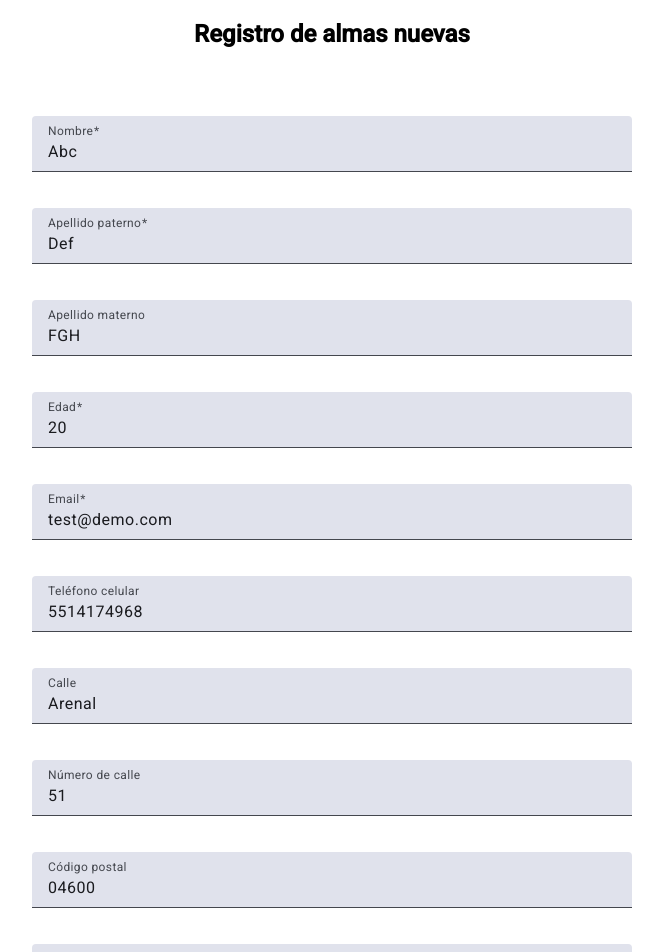
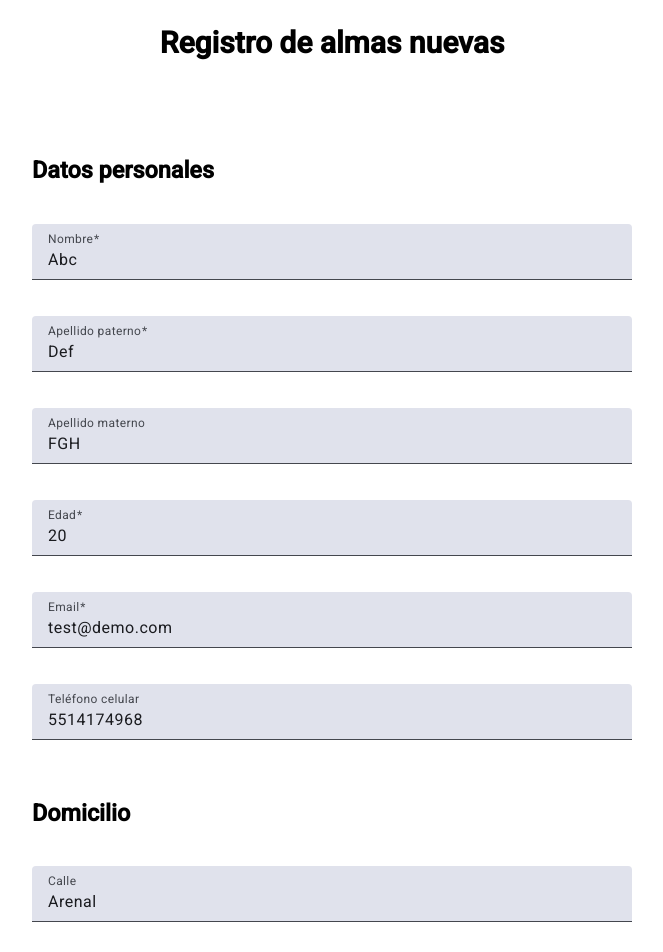
Before and after one commit to VHIzq/frontend, an Angular app: page /registry-form in a window 1280 px wide. Shown: the top 952 px of the page, without its empty margins (308-971 px from the left). Built offline with nearby package versions, Linux system fonts and the light colour scheme.

Commit message:
add spacings css variabsles

```diff
--- a/src/app/registry-form/components/preview-form/preview-form.component.html
+++ b/src/app/registry-form/components/preview-form/preview-form.component.html
@@ -4,7 +4,7 @@
   <span> {{ data.name }} </span>
 
   <strong> Apellido Paterno: </strong>
-  <span> {{ data.firstLastName}} </span>
+  <span> {{ data.firstLastName }} </span>
 
   <strong> Apellido Materno: </strong>
   <span> {{ data.secondsLastName }} </span>
@@ -13,35 +13,45 @@
   <span> {{ data.age }} </span>
 
   <strong> Email: </strong>
-  <span> {{data.email}} </span>
+  <span> {{ data.email }} </span>
 
   <strong> Celular: </strong>
-  <span> {{data.cellphone}} </span>
+  <span> {{ data.cellphone }} </span>
 
   <strong>Calle:</strong>
-  <span> {{data.street }} </span>
+  <span> {{ data.street }} </span>
 
   <strong>Numero exterior: </strong>
-  <span> {{data.streetNumber}} </span>
+  <span> {{ data.streetNumber }} </span>
 
   <strong> Codigo Postal: </strong>
-  <span> {{data.zipCode}} </span>
+  <span> {{ data.zipCode }} </span>
 
   <strong> Referencia: </strong>
-  <span> {{ data.referende}} </span>
+  <span> {{ data.referende }} </span>
 
   <strong>Region: </strong>
-  <span> {{ data.region}} </span>
+  <span> {{ data.region }} </span>
 
   <strong>Estado: </strong>
-  <span> {{data.state }} </span>
+  <span> {{ data.state }} </span>
 
   <strong> Numero interior: </strong>
-  <span> {{data.houseNumber}} </span>
+  <span> {{ data.houseNumber }} </span>
 
   <strong> Sexo: </strong>
-  <span> {{data.sex}} </span>
+  <span> {{ data.sex }} </span>
+
+  <strong> Lider de Casa de Paz: </strong>
+  <span> {{ data.peaceHouseLeader }} </span>
+
+  <strong> Numero de Casa de Paz: </strong>
+  <span> {{ data.peaceHouseNumber }} </span>
+
+  <strong> Fecha de la primera visita: </strong>
+  <span> {{ data.firstTimeVisit }} </span>
 </mat-dialog-content>
 <mat-dialog-actions align="end">
-  <button mat-button mat-dialog-close>Cerrar</button>
+  <button class="area-edit" mat-button mat-dialog-close>Editar</button>
+  <button class="area-submit" mat-button mat-dialog-close>Submitir</button>
 </mat-dialog-actions>
--- a/src/app/registry-form/components/preview-form/preview-form.component.scss
+++ b/src/app/registry-form/components/preview-form/preview-form.component.scss
@@ -2,5 +2,10 @@
   display: flex;
   flex-direction: column;
   justify-content: center;
-  padding: 16px;
+  padding: var(--spacing-md);
+
 }
+
+.area-edit {
+  margin-right: var(--spacing-sm);
+}
--- a/src/app/registry-form/components/registry-form/registry-form.component.html
+++ b/src/app/registry-form/components/registry-form/registry-form.component.html
@@ -1,6 +1,7 @@
 <div class="lra-registry-form">
   <h2 class="area-title">Registro de almas nuevas</h2>
   <form class="area-form" [formGroup]="registryForm" (ngSubmit)="handleOnSubmit()" >
+    <h3>Datos personales</h3>
     <!-- Nombre -->
     <mat-form-field>
       <mat-label>Nombre</mat-label>
@@ -84,6 +85,8 @@
       </mat-error>
     </mat-form-field>
 
+    <h3>Domicilio</h3>
+
     <!-- Calle -->
     <mat-form-field>
       <mat-label>Calle</mat-label>
@@ -157,6 +160,8 @@
       </mat-error>
     </mat-form-field>
 
+    <h3>Casa de Paz</h3>
+
     <!-- Líder de casa de paz -->
     <mat-form-field>
       <mat-label>Líder de casa de paz</mat-label>
--- a/src/styles.scss
+++ b/src/styles.scss
@@ -1,4 +1,19 @@
-/* You can add global styles to this file, and also import other style files */
+html,
+body {
+  height: 100%;
+}
+body {
+  margin: 0;
+  font-family: Roboto, "Helvetica Neue", sans-serif;
+  font-size: 20px;
+}
 
-html, body { height: 100%; }
-body { margin: 0; font-family: Roboto, "Helvetica Neue", sans-serif; }
+:root {
+  --spacing-xs: 4px;
+  --spacing-sm: 8px;
+  --spacing-md: 16px;
+  --spacing-lg: 24px;
+  --spacing-xl: 32px;
+  --spacing-xxl: 40px;
+  --spacing-xxxl: 48px;
+}
```
